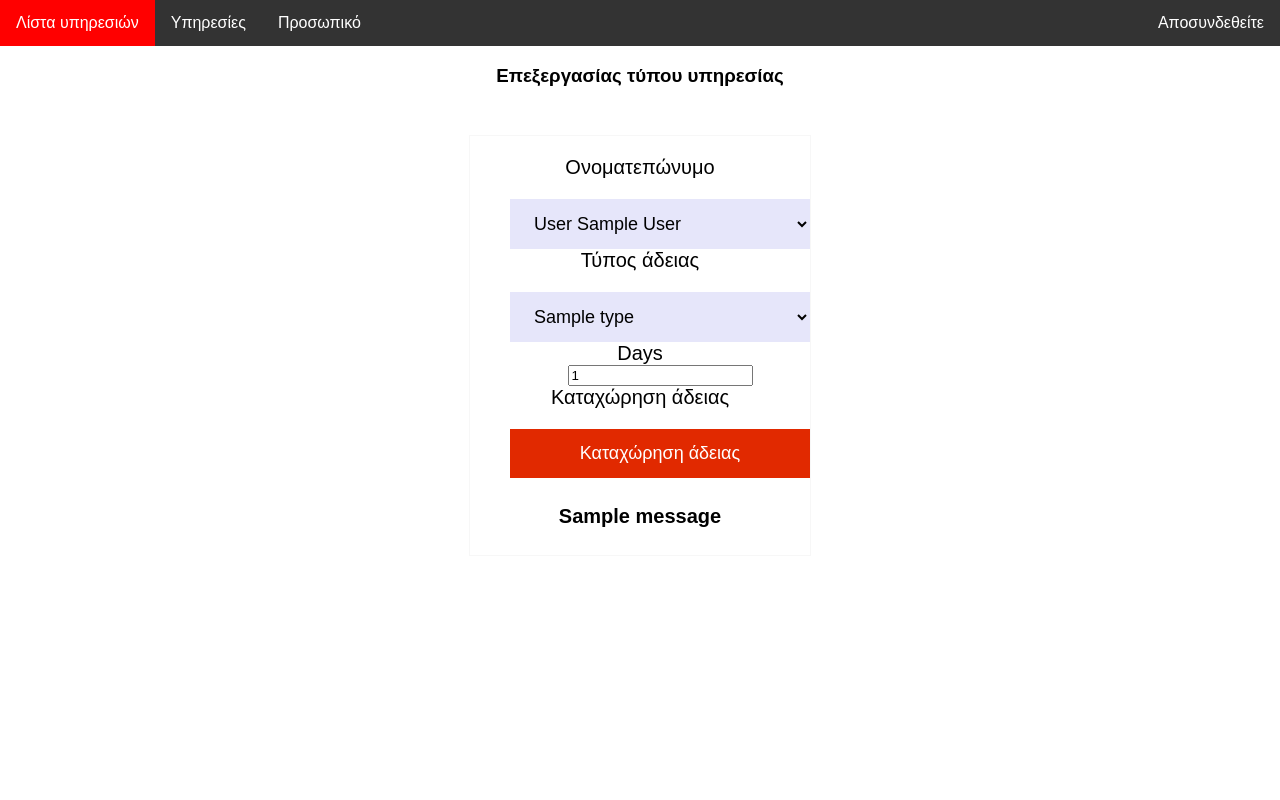
After one commit to knaiskes/duty-schedule, a Flask app: page /editAbsent/1 in a window 1280 px wide. The commit adds this page. Run offline with Flask 2, Linux system fonts and the light colour scheme; a user stored in the database is signed in; tables that the repository leaves empty hold one stand-in row (values such as "Sample post"); one stand-in notice (Sample message) is shown; some libraries are stand-ins or nearby versions.

Commit message:
add edit absent route, form and template

```diff
--- a/app.py
+++ b/app.py
@@ -5,7 +5,7 @@ import os.path
 import requests
 from datetime import datetime, timedelta
 from datetime import date
-from forms import RegistrationForm, AddDutyForm, LoginForm, EditDutyForm, EditUserForm, SearchDuty, DateOptions, GenerateDutieForm, AddNewDutyType, EditDutyType, AddAbsentTypeForm, AddAbsentForm
+from forms import RegistrationForm, AddDutyForm, LoginForm, EditDutyForm, EditUserForm, SearchDuty, DateOptions, GenerateDutieForm, AddNewDutyType, EditDutyType, AddAbsentTypeForm, AddAbsentForm, EditAbsentForm
 from models import *
 from flask_login import LoginManager, login_user, login_required, logout_user, current_user
 from helper_functions import encrypt_password, generateDuties
@@ -330,6 +330,28 @@ def add_absent():
         flash("Η άδεια καταχωρήθηκε")
     return render_template("add_absent.html", form=form)
 
+@app.route("/editAbsent/<int:id>", methods=["GET", "POST"])
+@login_required
+def editAbsent(id):
+    form = EditAbsentForm(request.form)
+    absent = Absent.query.get_or_404(id)
+
+    if request.method == "GET":
+        form.days.data = absent.days
+
+    if request.method == "POST" and form.validate():
+        absent.lastname = form.lastname.data.lastname
+        absent.name = form.lastname.data.name
+        absent.absent_type = form.absent_type.data.name
+        absent.rank = form.lastname.data.rank
+        absent.days = form.days.data
+
+        db.session.commit()
+        return redirect(url_for("absent_list"))
+
+    return render_template("editAbsent.html", form=form)
+
+
 @app.route("/deleteAbsent/<int:id>", methods=["GET", "POST"])
 @login_required
 def deleteAbsent(id):
--- a/forms.py
+++ b/forms.py
@@ -114,3 +114,12 @@ class AddAbsentForm(FlaskForm):
             get_label=lambda absent_type: absent_type.name)
     days = IntegerField()
     submit = SubmitField("Καταχώρηση άδειας")
+
+class EditAbsentForm(FlaskForm):
+    lastname = QuerySelectField("Ονοματεπώνυμο", query_factory = user_query,
+            get_label=lambda user: user.lastname + " " + user.name)
+    absent_type = QuerySelectField("Τύπος άδειας",
+            query_factory = absent_types_query,
+            get_label=lambda absent_type: absent_type.name)
+    days = IntegerField()
+    submit = SubmitField("Καταχώρηση άδειας")
--- a/templates/absent_list.html
+++ b/templates/absent_list.html
@@ -20,7 +20,7 @@
             <td>{{ absent.name      }}</td>
             <td>{{ absent.lastname  }}</td>
             <td>{{ absent.absent_type }}</td>
-            <td><a href="editDuty/{{absent.id}}"><span style="font-size:35px;color:green;">&#9999</span></a></td>
+            <td><a href="editAbsent/{{absent.id}}"><span style="font-size:35px;color:green;">&#9999</span></a></td>
             <td><a href="deleteAbsent/{{absent.id}}"><span style="font-size:35px;color:red;">&#10006</span></a></td>
         </tr>
         {% endfor %}
--- /dev/null
+++ b/templates/editAbsent.html
@@ -0,0 +1,28 @@
+<title>Επεξεργασία τύπου υπηρεσίας</title>
+<style>
+body { text-align: center; }
+</style>
+{% extends "base.html" %}
+
+{% block content %}
+{% from "_formhelpers.html" import render_field %}
+<h3>Επεξεργασίας τύπου υπηρεσίας</h3>
+<div id="edit-form">
+    <form method="POST">
+        {{ form.hidden_tag() }}
+        <dl>
+            {{ render_field(form.lastname)  }}
+            {{ render_field(form.absent_type)  }}
+            {{ render_field(form.days)  }}
+            {{ render_field(form.submit)    }}
+        </dl>
+        {% with messages = get_flashed_messages() %}
+        {% if messages %}
+        {% for message in messages %}
+        <h4> {{message}} </h4>
+        {% endfor %}
+        {% endif %}
+        {% endwith %}
+    </form>
+</div>
+{% endblock %}
```
